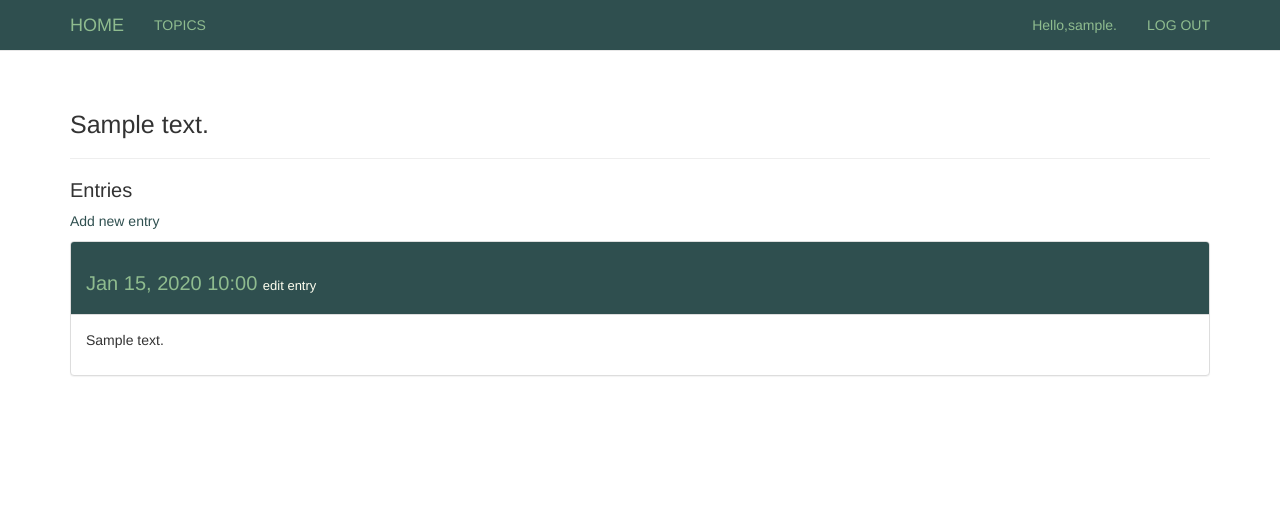
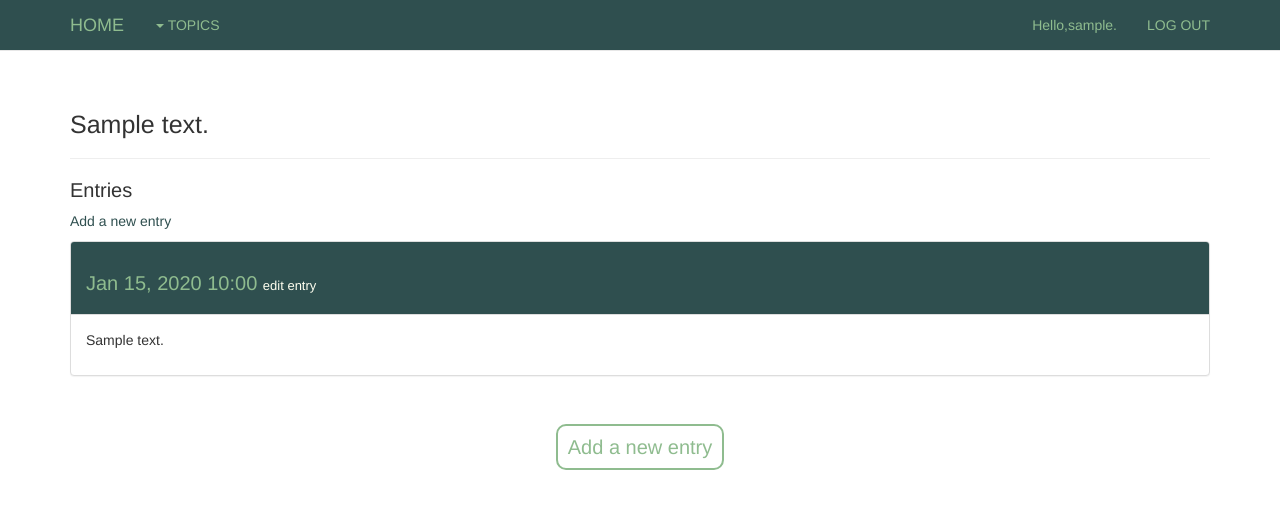
Before and after one commit to Rorschachwind/Webdevelop, a Django app: page /topics/1/ in a window 1280 px wide. Shown: the top 509 px of the page. Run offline with Django 3.2, Linux system fonts and the light colour scheme; a user stored in the database is signed in; tables that the repository leaves empty hold one stand-in row (values such as "Sample post"); some libraries are stand-ins or nearby versions.

Commit message:
add dropdown menu

```diff
--- a/mainpage/templates/mainpage/base.html
+++ b/mainpage/templates/mainpage/base.html
@@ -25,9 +25,26 @@
 
 	  		</div>
 
-	  		<div id = "navbar" class = "navbar-collapse collapse">
-	  			<ul class = "nav navbar-nav">
-	  				<li><a href = "{% url 'mainpage:topics' %}" style = "color: #8FBC8F;">TOPICS</a></li>
+
+	  		<div id = "navbar" class = "navbar-collapse collapse" id = "navbarNavDropdown">
+	  	 		<ul class = "nav navbar-nav">
+	  				<li class = "nav-item dropdown">
+
+	  					<a class="nav-link dropdown-toggle" href="mainpage:index" id="navbarDropdownMenuLink" data-toggle="dropdown" role = "button" aria-haspopup="true" aria-expanded="false" style = "color: #8FBC8F;"><span class = "caret"></span>
+	  						TOPICS
+	  					</a>
+
+					        <ul class="dropdown-menu" aria-labelledby="navbarDropdownMenuLink" style = "background-color: #2F4F4F;">
+					        	{% if user.is_authenticated %}
+						          	{% for topic in topics %}
+
+								          <li><a class = "dropdown-item" href="{% url 'mainpage:topic' topic.id %}" style = "font-size:15px; text-transform: uppercase; color: #8FBC8F;">{{topic}}</a></li>
+
+								    {% endfor %}
+								{% endif %}
+					        </ul>
+
+	  				</li>
 	  			</ul>
 
 	  			<ul class ="nav navbar-nav navbar-right">
--- a/mainpage/templates/mainpage/topic.html
+++ b/mainpage/templates/mainpage/topic.html
@@ -8,7 +8,7 @@
 
 <h3 style = "font-size: 20px;">Entries</h3>
   <p>
-    <a href = "{% url 'mainpage:new_entry' topic.id %}" style = "color: #2F4F4F;">Add new entry</a>
+    <a href = "{% url 'mainpage:new_entry' topic.id %}" style = "color: #2F4F4F;">Add a new entry</a>
   </p>
 
 
@@ -33,4 +33,9 @@
     There is no entries for the topic.
 {% endfor %}
 
+<br>
+  <h3 style = "font-size: 20px; text-align: center;">
+    <a href = "{% url 'mainpage:new_entry' topic.id %}" style = "color: #8FBC8F; text-align: center; border-radius: 10px; border: 2px solid #8FBC8F; padding: 10px;">Add a new entry</a>
+  </h3>
+
 {% endblock content %}
--- a/mainpage/templates/mainpage/topics.html
+++ b/mainpage/templates/mainpage/topics.html
@@ -21,8 +21,9 @@
     {% endfor %}
   </ul>
 
-<h3 style = "font-size: 20px;">
-  <a href = "{% url 'mainpage:new_topic' %}" style = "color: #2F4F4F;">Add a new topic</a>
+<br>
+<h3 style = "font-size: 20px; text-align: center;">
+  <a href = "{% url 'mainpage:new_topic' %}" style = "color: #8FBC8F; text-align: center; border-radius: 10px; border: 2px solid #8FBC8F; padding: 10px;">Add a new topic</a>
 </h3>
 
 {% endblock content %}
--- a/mainpage/views.py
+++ b/mainpage/views.py
@@ -10,28 +10,36 @@ from django.contrib.auth.decorators import login_required
 # Create your views here.
 
 def index(request):
-	return render(request,'mainpage/index.html')
+	if request.user.is_authenticated():
+		topics = Topic.objects.filter(owner = request.user).order_by('date_added')
+		context = {'topics':topics}
+		return render(request,'mainpage/index.html',context)
+	else:
+		return render(request,'mainpage/index.html')
 
+# This is not used now
 @login_required
 def topics(request):
 	topics = Topic.objects.filter(owner = request.user).order_by('date_added')
 	context = {'topics':topics}
-	return render(request,'mainpage/topics.html',context)
+	#return render(request,'mainpage/topics.html',context)
+	return render(request,'mainpage/base.html',context)
 
 @login_required
 def topic(request,topic_id):
+	topics = Topic.objects.filter(owner = request.user).order_by('date_added')
 	topic = get_object_or_404(Topic,id = topic_id)
 #	topic = Topic.objects.get(id = topic_id)
 	if topic.owner != request.user:
 		raise Http404
 
 	entries = topic.entry_set.order_by('-date_added')
-	context = {'topic':topic, 'entries':entries}
+	context = {'topic':topic, 'entries':entries, 'topics':topics}
 	return render(request,'mainpage/topic.html',context)
 
 @login_required
 def new_topic(request):
-
+	topics = Topic.objects.filter(owner = request.user).order_by('date_added')
 	if request.method != 'POST':
 		form = TopicForm()
 	else:
@@ -41,11 +49,12 @@ def new_topic(request):
 			new_topic.owner = request.user
 			new_topic.save()
 			return HttpResponseRedirect(reverse('mainpage:topics'))
-	context = {'form':form}
+	context = {'form':form,'topics':topics}
 	return render(request,'mainpage/new_topic.html',context)
 
 @login_required
 def new_entry(request,topic_id):
+	topics = Topic.objects.filter(owner = request.user).order_by('date_added')
 	topic = Topic.objects.get(id = topic_id)
 	if topic.owner != request.user:
 		raise Http404
@@ -59,12 +68,12 @@ def new_entry(request,topic_id):
 			new_entry.topic = topic
 			new_entry.save()
 			return HttpResponseRedirect(reverse('mainpage:topic',args=[topic_id]))
-	context = {'topic':topic,'form':form}
+	context = {'topic':topic,'form':form,'topics':topics}
 	return render(request,'mainpage/new_entry.html',context)
 
 @login_required
 def edit_entry(request,entry_id):
-
+	topics = Topic.objects.filter(owner = request.user).order_by('date_added')
 	entry = Entry.objects.get(id = entry_id)
 	topic = entry.topic
 	if topic.owner != request.user:
@@ -78,5 +87,5 @@ def edit_entry(request,entry_id):
 		if form.is_valid():
 			form.save()
 			return HttpResponseRedirect(reverse('mainpage:topic',args=[topic.id]))
-	context = {'entry':entry,'topic':topic, 'form':form}
+	context = {'entry':entry,'topic':topic, 'form':form,'topics':topics}
 	return render(request,'mainpage/edit_entry.html',context)
```
Also changed, not shown: mainpage/templates/mainpage/index.html (+5 -4 lines), mainpage/templates/mainpage/new_entry.html (+5 -3 lines).
